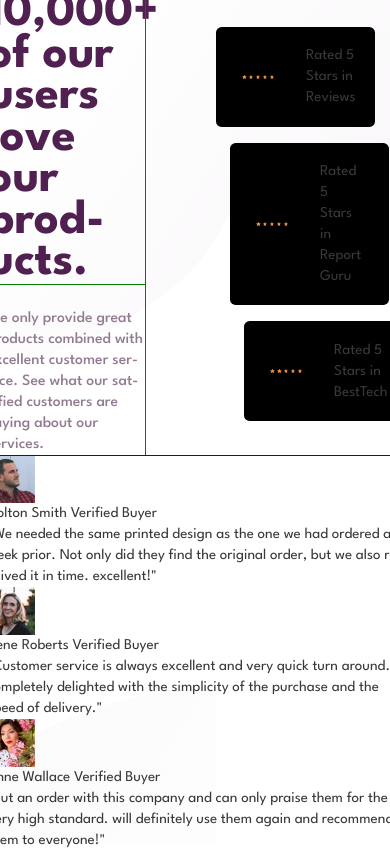
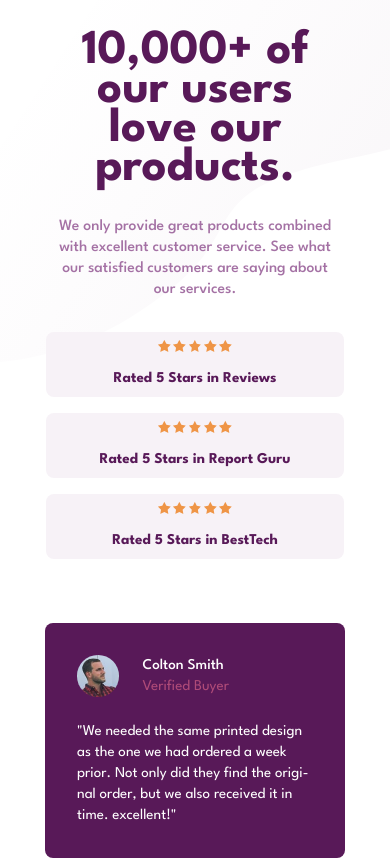
Before and after one commit to 3eze3/Social-Proof-Section, a plain HTML site: page index.html in a window 390 px wide. Shown: the top 861 px of the page. Drawn offline with Linux system fonts and the light colour scheme.

Commit message:
Add style.css file

```diff
--- a/Css/style.css
+++ b/Css/style.css
@@ -1,9 +1,9 @@
 :root {
   /* Primary */
-  --Very-dark-magenta: hsl(300, 43%, 22%);
-  --soft-pink: hsl(333, 80%, 67%);
+  --Very-dark-magenta: hsl(300, 56%, 22%);
+  --soft-pink: hsl(333, 40%, 49%);
   /*Neutral */
-  --dark-grayish-magenta: hsl(303, 10%, 53%);
+  --dark-grayish-magenta: hsla(300, 28%, 44%, 0.816);
   --light-grayish-agenta: hsl(300, 24%, 96%);
   --white: hsl(0, 0%, 100%);
   /* Font */
@@ -29,31 +29,31 @@ body {
 }
 
 .social__container {
-  padding: 2rem 12rem;
+  padding: 2rem 13rem;
+  display: flex;
+  flex-direction: column;
+  gap: 4rem;
 }
 
-/* Primera seccion */
 .social__stats {
-  outline: solid blue 1px;
   display: flex;
-  gap: 1rem;
   justify-content: space-between;
   align-items: center;
+  gap: 1rem;
 }
 
 .stats__information {
   width: 38%;
-  outline: solid green 1px;
+
 }
 
 .stats__tile {
   width: 100%;
-  outline: solid green 1px;
   font-size: 3.25em;
   font-weight: var(--weight-700);
-  line-height: .85;
+  line-height: .8;
   color: var(--Very-dark-magenta);
-  margin-bottom: 1.5rem;
+  margin-bottom: 1.75rem;
 }
 
 .stats__description {
@@ -62,45 +62,38 @@ body {
   color: var(--dark-grayish-magenta);
 }
 
-/* Fin de los titulos y description  */
-/* inicio de range */
 .stats__range {
   width: 45%;
-  height: 100%;
   display: flex;
   flex-direction: column;
   gap: 1rem;
-  /* outline: solid darkblue 1px; */
 }
 
 .range__description {
   width: 85%;
-  height: 100%;
-  /* outline: solid red 1px; */
-  border-radius: .35rem;
-  background-color: black;
-  padding: 1.15rem 1.65rem;
+  padding: 1rem 1.65rem;
   display: flex;
   align-items: center;
   gap: 2rem;
+  border-radius: .5rem;
+  background-color: var(--light-grayish-agenta);
+  color: var(--Very-dark-magenta);
+  font-weight: var(--weight-700);
 }
 
 .range__stars {
   width: 30%;
   height: 100%;
   display: inline-flex;
-  /* outline: solid red 1px; */
+  justify-content: space-between;
   align-items: center;
-  justify-content: space-between;
   gap: .15rem;
 }
 
 .range__star {
-  width: 1rem;
+  width: 1.1rem;
 }
 
-/* fin de range */
-/* Fin de la seccion 1 */
 .range__description--start {
   align-self: flex-start;
 }
@@ -110,39 +103,107 @@ body {
 }
 
 .range__description--end {
-
   align-self: flex-end;
 }
 
-/* Inicio Seccion2 */
-/* .social__testimonial {} */
+.social__testimonial {
+  width: 100%;
+  min-height: 55%;
+  display: grid;
+  grid-template-columns: repeat(auto-fit, minmax(200px, 1fr));
+  gap: 1.75rem;
+}
 
-/* Inicio de profile */
-/* .testimonial__profile {} */
+.testimonial__profile {
+  display: flex;
+  flex-wrap: wrap;
+  gap: 1.5rem;
+  padding: 2rem;
+  border-radius: .5rem;
+  background-color: var(--Very-dark-magenta);
+}
 
-/* .testimonial__information {} */
+.testimonial__information {
+  display: flex;
+  align-items: center;
+  gap: 1.5rem;
+}
 
 .testimonial__imagesprofile {
-  width: 3rem;
+  width: 2.6rem;
+  border-radius: 50%;
 }
 
-/* .testimonial__personal {} */
+.testimonial__personal {
+  display: inline-flex;
+  flex-direction: column;
+  justify-content: center;
+}
 
-/* .testimonial__name {} */
+.testimonial__name {
+  font-weight: var(--weight-500);
+  color: var(--white);
+}
 
-/* .testimonial__verifided {} */
 
-/* fin del perfin  */
+.testimonial__verifided {
+  font-weight: var(--weight-400);
+  color: var(--soft-pink);
+}
 
-/* Inicio del review */
-/* .testimonial__review {} */
+.review__text {
+  color: var(--white);
+}
 
-/* .review__text {} */
+.testimonial__profile--Colton {
+  align-self: start;
+}
 
-/* fin del review */
-/* Fin seccion 2 */
-/* .testimonial__profile--Colton {} */
+.testimonial__profile--irene {
+  align-self: center;
+}
 
-/* .testimonial__profile--irene {} */
+.testimonial__profile--anne {
+  align-self: end;
+}
 
-/* .testimonial__profile--anne {} */
+@media screen and (max-width: 480px) {
+  .social {
+    height: auto;
+  }
+
+  .social__stats {
+    width: 100vw;
+    flex-direction: column;
+    gap: 2rem;
+  }
+
+  .stats__information {
+    width: 70%;
+    text-align: center;
+  }
+
+  .stats__range {
+    width: 90%;
+  }
+
+  .range__description {
+    flex-direction: column;
+    gap: 1rem;
+    padding: .5rem 1.65rem;
+  }
+
+  .range__description--start {
+    align-self: center;
+  }
+
+  .range__description--end {
+    align-self: center;
+  }
+
+  .social__testimonial {
+    place-content: center;
+    grid-template-columns: repeat(auto-fit, minmax(200px, 300px));
+  }
+
+}
```
